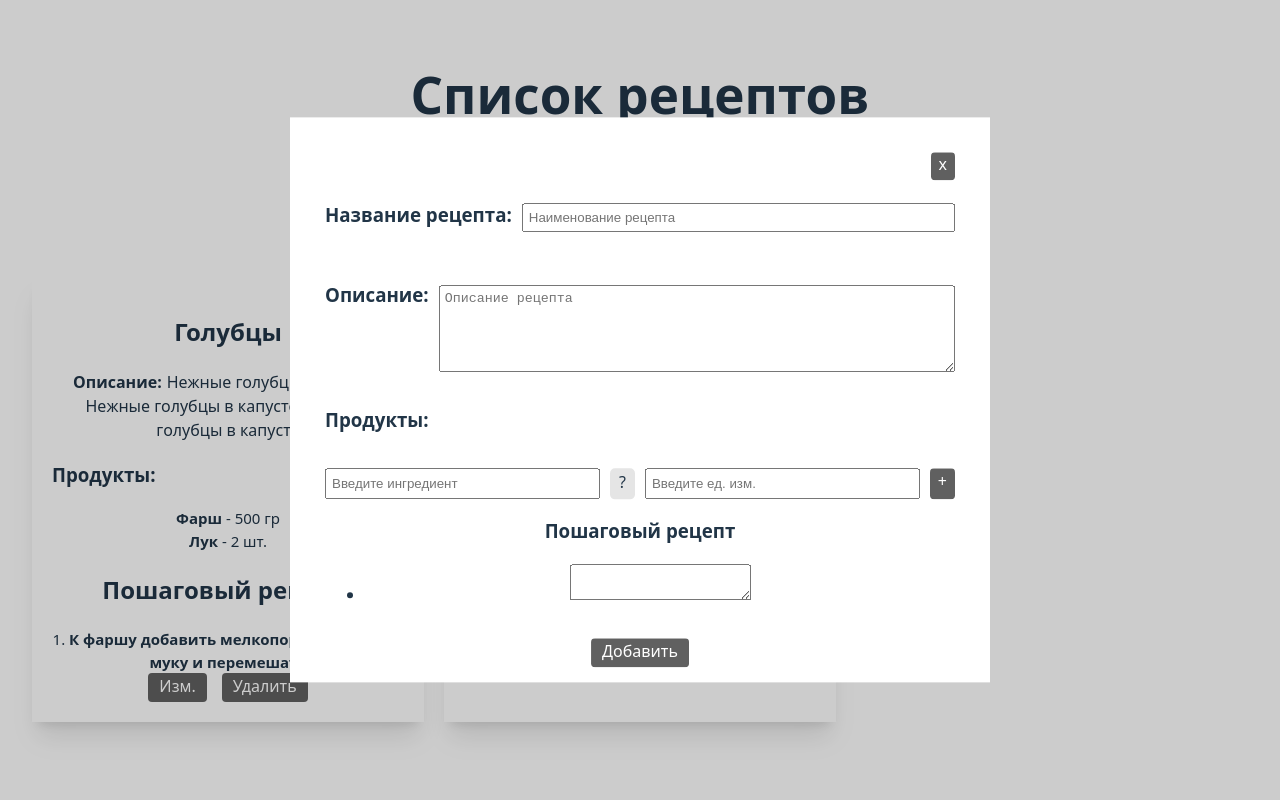
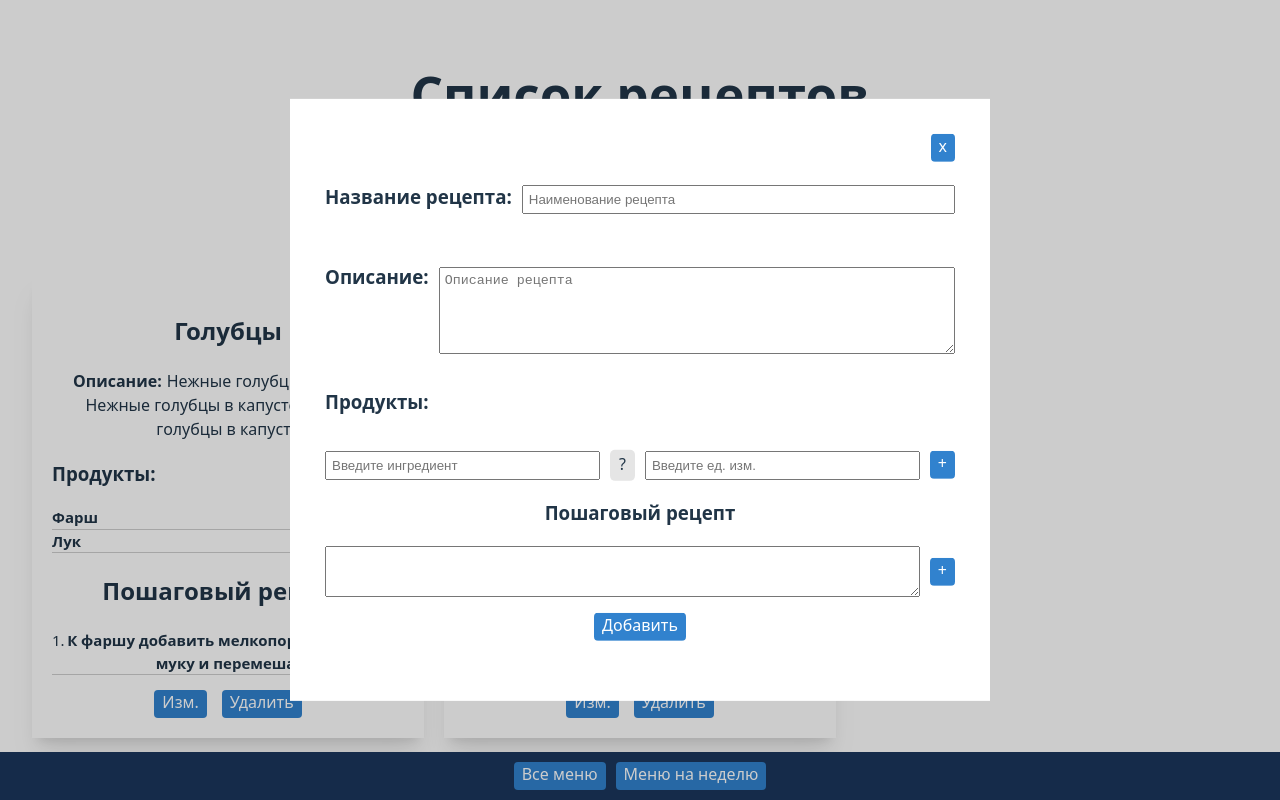
Before and after one commit to Esceup/zustand-Recipe, a React (Vite) app: page / in a window 1280 px wide. Both pictures are taken after a click on the button "Добавить рецепт". Built offline with nearby package versions, Linux system fonts and the light colour scheme.

Commit message:
fourth commit

```diff
--- a/src/App.css
+++ b/src/App.css
@@ -4,6 +4,10 @@
   margin: 0 auto;
   padding: 2rem;
   text-align: center;
+}
+.modalOpen {
+  overflow: hidden;
+
 }
 .mr-5px {
   margin-right: 5px;
@@ -78,6 +82,8 @@
   top: 50%;
   left: 50%;
   transform: translate(-50%, -50%);
+  overflow-y: auto;
+  max-height: 80vh;
 }
 .btnAddRecipeMain {
   margin-left: 15px;
@@ -93,8 +99,10 @@
   margin-right: 5px;
 }
 .recipeItem {
+  display: flex;
+  flex-direction: column;
+  justify-content: space-between;
   padding: 20px;
-
   box-shadow: 0 20px 25px -5px rgb(0 0 0 / 0.1),
     0 8px 10px -6px rgb(0 0 0 / 0.1);
 
@@ -116,12 +124,12 @@
   padding: 0px 7px 4px 7px;
   margin-left: 10px;
 }
-.btnUpdate {
+/* .btnUpdate {
   position: absolute;
   left: 50%;
   transform: translateX(-50%);
   bottom: 15px;
-}
+} */
 .btnadd {
   padding: 0px 7px 4px 7px;
   margin-left: 10px;
@@ -139,6 +147,10 @@
 }
 .popularIngredientsListBlock .inputModal{
   margin-top: 5px;
+}
+.popularIngredientsListBlock input {
+  border: none;
+  border-bottom: 1px solid #000;
 }
 .inputModal.first {
   margin-right: 10px;
@@ -161,6 +173,15 @@
   list-style-type: none;
   font-size: 15px;
 }
+.ingredientTitle {
+  font-weight: 600;
+  margin-right: auto;
+}
+.ingredientsList li {
+  display: flex;
+  width: 100%;
+  border-bottom: 1px solid #cecece;
+}
 .ingredientsList span {
   font-weight: 600;
 }
@@ -168,8 +189,9 @@
   margin-right: 15px;
 }
 .btn {
-  background-color: #606060;
+  background-color: #3182ce;
   color: white;
+  padding: 0px 7px 4px 7px;
 }
 .searchInput {
   margin-right: 15px;
@@ -187,6 +209,7 @@
 .ingredientsItem {
   position: relative;
   display: flex;
+  align-items: center;
   margin-bottom: 10px;
 }
 .ingredientsList {
@@ -213,6 +236,7 @@
 }
 .popularIngredientsList {
     display: none;
+    left: -20px;
     top: 20px;
     gap: 5px;
     grid-template-columns: 1fr 1fr 1fr;
@@ -228,7 +252,7 @@
 
   column-count: 2;
   column-gap: 20px;
-
+  max-height: 400px;
   max-width: 700px;
   top: 0px;
   gap: 5px;
@@ -239,6 +263,7 @@
   border-radius: 5px;
   border: 2px solid #c9c9c9;
   z-index: 20;
+  overflow: auto;
 }
 .popularIngredientsListMain li {
   min-height: 25px;
@@ -271,7 +296,7 @@
 .popularIngredientsListBlock {
   position: absolute;
   height: auto;
-    width: 100%;
+  width: 90%;
   max-width: 700px;
   display: none;
   top: 20px;
@@ -285,7 +310,7 @@
   border-radius: 5px;
   border: 2px solid #c9c9c9;
   z-index: 20;
-    padding: 30px
+  padding: 20px
 }
 .popularIngredientsListBlock.active {
   display: block;
@@ -305,12 +330,51 @@
 .btnIngredientMain {
   margin-right: 10px;
 }
+.btnBlockUpdateDelete {
+  margin-top: 15px;
+}
 .btnPopularIngredients  {
    background-color: #e5e5e5;
    padding: 2px 9px 5px 9px;
    border-radius: 5px;
    margin-right: 10px;
    cursor: pointer;
+ }
+ .newStepArea {
+  width: 100%;
+ }
+ .stepsList {
+  padding: 0;
+ }
+ .stepsList li{
+  display: flex;
+  align-items: center;
+  margin-bottom: 10px;
+ }
+ .stepsList li textarea{
+   margin-right: 10px;
+   height: 51px;
+ }
+ .stepEditArea {
+  width: 100%;
+ }
+ .tabsBlock {
+    background-color: #1a365d;
+    padding: 10px 0;
+    display: flex;
+    width: 100%;
+    justify-content: center;
+    position: fixed;
+    left: 0;
+    bottom: 0;
+  }
+.btnTabsMain {
+  margin-right: 10px;
+}
+ @media(min-width: 1024px) {
+    .popularIngredientsListBlock {
+      padding: 30px;
+    }
  }
  @media(max-width: 992px) {
    .recipeList {
@@ -348,7 +412,7 @@
     margin-left: 0px;
   }
     .popularIngredientsListMain {
-      column-count: 1;
+      column-count: auto;
       column-gap: 0px;
     }
     .popularIngredientsListMain li {
--- a/src/components/ModalCreateOrUpdateRecipe.tsx
+++ b/src/components/ModalCreateOrUpdateRecipe.tsx
@@ -25,6 +25,8 @@ export const ModalCreateOrUpdateRecipe = () => {
         setSteps([])
     }
 
+
+
     useEffect(() => {
         if(editingRecipe && modalMode === 'edit') {
             setTitle(editingRecipe.title)
@@ -34,6 +36,15 @@ export const ModalCreateOrUpdateRecipe = () => {
         } else {
             resetForm()
         }
+
+        if (isModalOpen) {
+        document.body.classList.add('modalOpen');
+        } else {
+        document.body.classList.remove('modalOpen');
+        }
+
+        return () => document.body.classList.remove('modal-open');
+
 
     }, [isModalOpen, modalMode, editingRecipe])
 
@@ -99,10 +110,11 @@ if(!isModalOpen) return null
 
 
 
-                    <button type="submit" className="btn btnUpdate">{modalMode === 'edit' ? 'Сохранить' : 'Добавить'}</button>
+
                 </form>
                 <InputIngredients ingredients={ingredients} setIngredients={setIngredients}/>
-                <TextAreaSteps  modalMode={modalMode} />
+                <TextAreaSteps  modalMode={modalMode} steps={steps} setSteps={setSteps} />
+                <button onClick={handleSubmit} type="submit" className="btn btnUpdate">{modalMode === 'edit' ? 'Сохранить' : 'Добавить'}</button>
             </div>
         </div>
         </div>
--- a/src/components/RecipeItem.tsx
+++ b/src/components/RecipeItem.tsx
@@ -25,14 +25,15 @@ const RecipeItem:FC<ItemProps> = ({ recipe }) => {
     return (
 
         <li className='recipeItem' key={recipe.id}>
-            <h2>{recipe.title}</h2>
+            <div>
+                <h2>{recipe.title}</h2>
 
             {recipe.desc ? <div><span className="descItem">Описание:</span><span>{recipe.desc}</span></div> : ''}
 
             <div>
                 <h3 style={{textAlign: 'left'}}>Продукты:</h3>
                 <ul className="ingredientsList">{recipe.ingredients?.map((item) => (
-                    <li key={item.id}><span>{item.title}</span> - {item.unit}</li>
+                    <li key={item.id}><div className="ingredientTitle">{item.title}</div><div className="ingredientUnit">{item.unit}</div></li>
                 ))}
             </ul>
             </div>
@@ -41,8 +42,11 @@ const RecipeItem:FC<ItemProps> = ({ recipe }) => {
                     <li key={item.id}>{index + 1}. <span>{item.title}</span></li>
                 ))}
             </ul>
-            <button onClick={handleUpdate} className="btn btnEdit">Изм.</button>
-            <button onClick={handleRemove} className="btn">Удалить</button>
+            </div>
+            <div className="btnBlockUpdateDelete">
+                <button onClick={handleUpdate} className="btn btnEdit">Изм.</button>
+                <button onClick={handleRemove} className="btn">Удалить</button>
+            </div>
         </li>
     )
 }
--- a/src/components/RecipeList.tsx
+++ b/src/components/RecipeList.tsx
@@ -15,11 +15,15 @@ export function RecipeList() {
     const [title, setTitle] = useState('')
     const recipesList = useRecipesStore(state => state.recipesList)
     const { openCreateModal } = storeModal()
+    const [tabs, setTabs] = useState('main')
 
     return (
         <>
 
-            <h1>Список рецептов</h1>
+            {tabs === 'main' ?
+
+            <>
+                <h1>Список рецептов</h1>
             <div className="flexBlock j-center ">
                 <IngredientsList />
                 <button className="btn btnAddRecipeMain" onClick={openCreateModal}>Добавить рецепт</button>
@@ -38,6 +42,12 @@ export function RecipeList() {
                 ))}
             </ul>
             <ModalCreateOrUpdateRecipe />
+            </>
+            : false}
+            <div className="tabsBlock">
+                <button onClick={() => setTabs('main')} className="btn btnTabsMain">Все меню</button>
+                <button onClick={() => setTabs('second')} className="btn btnTabsSecond">Меню на неделю</button>
+            </div>
         </>
     )
 }
--- a/src/components/TextAreaSteps.tsx
+++ b/src/components/TextAreaSteps.tsx
@@ -1,39 +1,58 @@
 import { useState, type FC } from "react";
-import { useRecipesStore } from "../store/store"
+import type { IStep } from "../types/types";
+import { generatedId } from "../function/generatedId";
 
 interface StepsProps {
     modalMode: string;
+    steps: IStep[];
+    setSteps: (steps: IStep[]) => void;
 }
 
-export const TextAreaSteps:FC<StepsProps> = ({ modalMode }) => {
+export const TextAreaSteps:FC<StepsProps> = ({ modalMode, steps, setSteps}) => {
 
     const [title, setTitle] = useState('')
-    const { recipesList } = useRecipesStore()
 
+
+    const addNewSteps = () => {
+        const newSteps: IStep = {
+            id: generatedId(),
+            title: title,
+        }
+
+        setSteps([...steps, newSteps])
+        setTitle('')
+    }
+
+    const handleRemove = (id: string) => {
+        setSteps(steps.filter(step => step.id !== id))
+    }
 
     return (
        <>
         <h3>Пошаговый рецепт</h3>
-        <ul>
+        <ul className="stepsList">
            {modalMode === 'edit'
-            ?
-                recipesList.map(item =>
-                    item.steps.map(step =>
-                        <li>
-                            <textarea name={step.title} id={step.id}>{step.title}</textarea>
-                        </li>
-                    )
+            ?  steps?.map(step =>
+                    <li>
+                        <textarea className="stepEditArea" id={step.id}>{step.title}</textarea>
+                        <button className="btn btnSteps" onClick={() => handleRemove(step.id)}>x</button>
+                    </li>
                 )
-
-            :
-                 <li>
+            : steps?.map(step =>
+                    <li>
+                        <textarea className="stepEditArea" id={step.id}>{step.title}</textarea>
+                        <button className="btn btnSteps" onClick={() => handleRemove(step.id)}>x</button>
+                    </li>
+                )}
+                <li>
                     <textarea
-                        onChange={(event) => setTitle(event.target.value)}
-                        >{title}</textarea>
+                        className="newStepArea"
+                        value={title}
+                        onChange={(event) => setTitle(event.target.value)}>{title}
+                    </textarea>
+                    <button className="btn btnSteps" onClick={addNewSteps}>+</button>
                 </li>
 
-
-           }
         </ul>
        </>
     )
--- a/src/store/store.ts
+++ b/src/store/store.ts
@@ -7,10 +7,10 @@ import { createJSONStorage, persist } from 'zustand/middleware'
 
 
 interface RecipeStore {
-    recipesList: IRecipe[],
-    createRecipe: (recipeData: Omit<IRecipe, "id">) => void,
-    updateRecipe: (id: string, recipeData: Partial<Omit<IRecipe, 'id'>>) => void,
-    removeRecipe: (id: string) => void
+    recipesList: IRecipe[];
+    createRecipe: (recipeData: Omit<IRecipe, "id">) => void;
+    updateRecipe: (id: string, recipeData: Partial<Omit<IRecipe, 'id'>>) => void;
+    removeRecipe: (id: string) => void;
 }
 
 export const useRecipesStore = create<RecipeStore>()(persist((set, get) => ({
@@ -58,7 +58,7 @@ export const useRecipesStore = create<RecipeStore>()(persist((set, get) => ({
 
     },
 
-    removeRecipe: (id: string) => {
+    removeRecipe: (id) => {
         const result = confirm("Точно хотите удалить?")
         if(!result) return false
         const { recipesList } = get()
@@ -67,6 +67,7 @@ export const useRecipesStore = create<RecipeStore>()(persist((set, get) => ({
         })
     },
 
+
 }),
     {
         name: 'recipe-storage',
```
Lines whose indentation alone changed are shown as unchanged.
